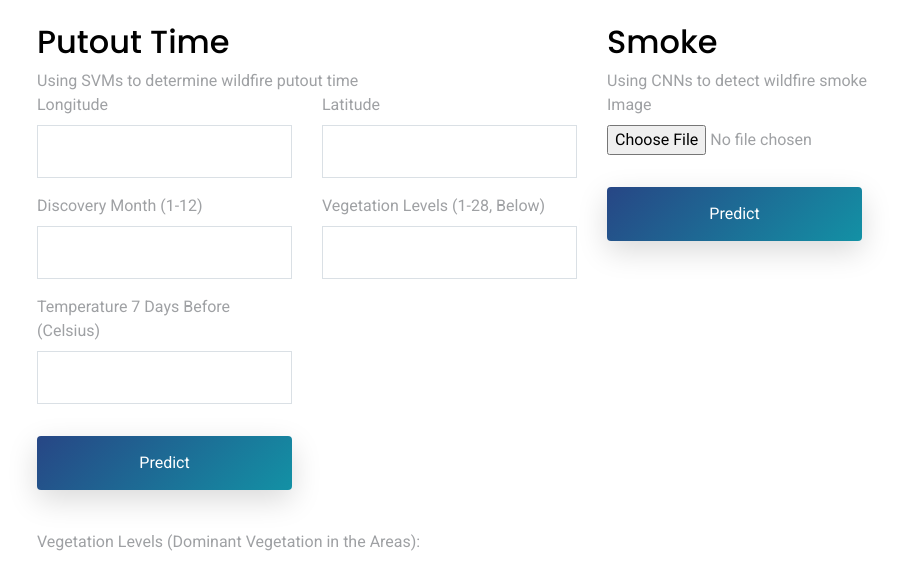
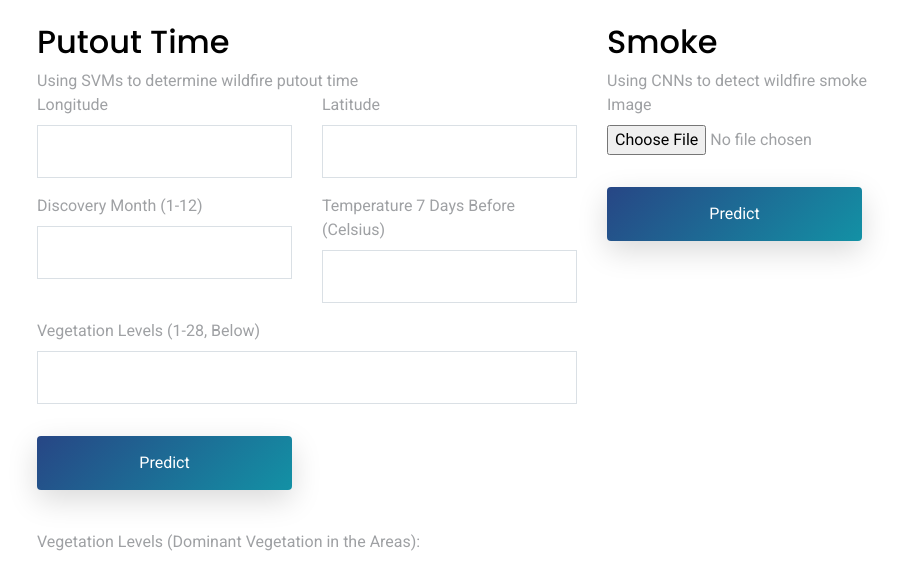
Before and after one commit to TeamDeltaHacks/DisastersAI, a Django app: template templates/fires.html in a window 1280 px wide. Shown: the part 629-1199 px from the top of the page, without its empty margins (48-946 px from the left). Run offline with Django 3.2, Linux system fonts and the light colour scheme; the template is opened without the code that fills it, so the values that code supplies are empty; some libraries are stand-ins or nearby versions.

Commit message:
Add files via upload

```diff
--- a/templates/fires.html
+++ b/templates/fires.html
@@ -149,12 +149,12 @@
                   <input type="number" class="form-control" name="month" required>
                 </div>
                 <div class="col-md-6 form-group">
+                  <label for="name">Temperature 7 Days Before (Celsius)</label>
+                  <input type="number" class="form-control" name="temperature" required>
+                </div>
+                <div class="col-md-12 form-group">
                   <label for="name">Vegetation Levels (1-28, Below)</label>
                   <input type="number" class="form-control" name="vegetation" required>
-                </div>
-                <div class="col-md-6 form-group">
-                  <label for="name">Temperature 7 Days Before (Celsius)</label>
-                  <input type="number" class="form-control" name="temperature" required>
                 </div>
                 <input type="hidden" class="form-control" name="type" value="0" required>
 
```
